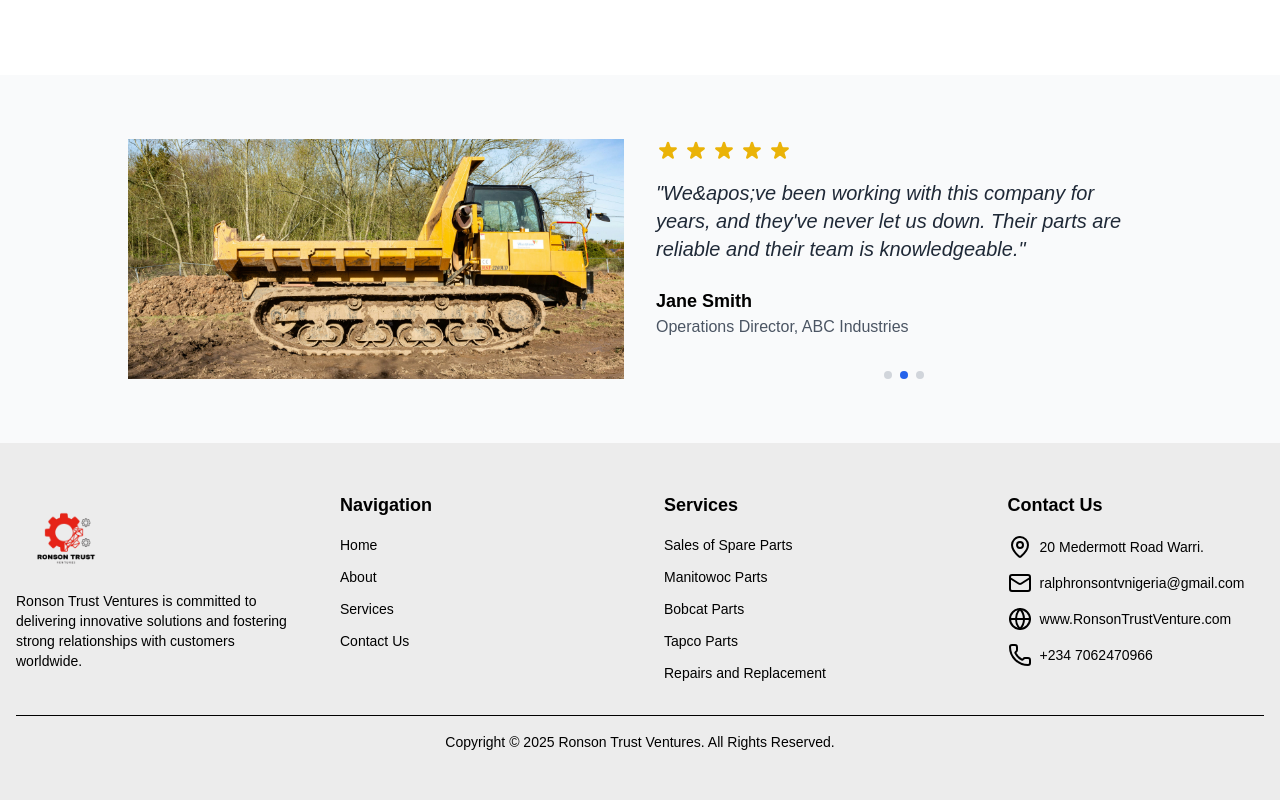
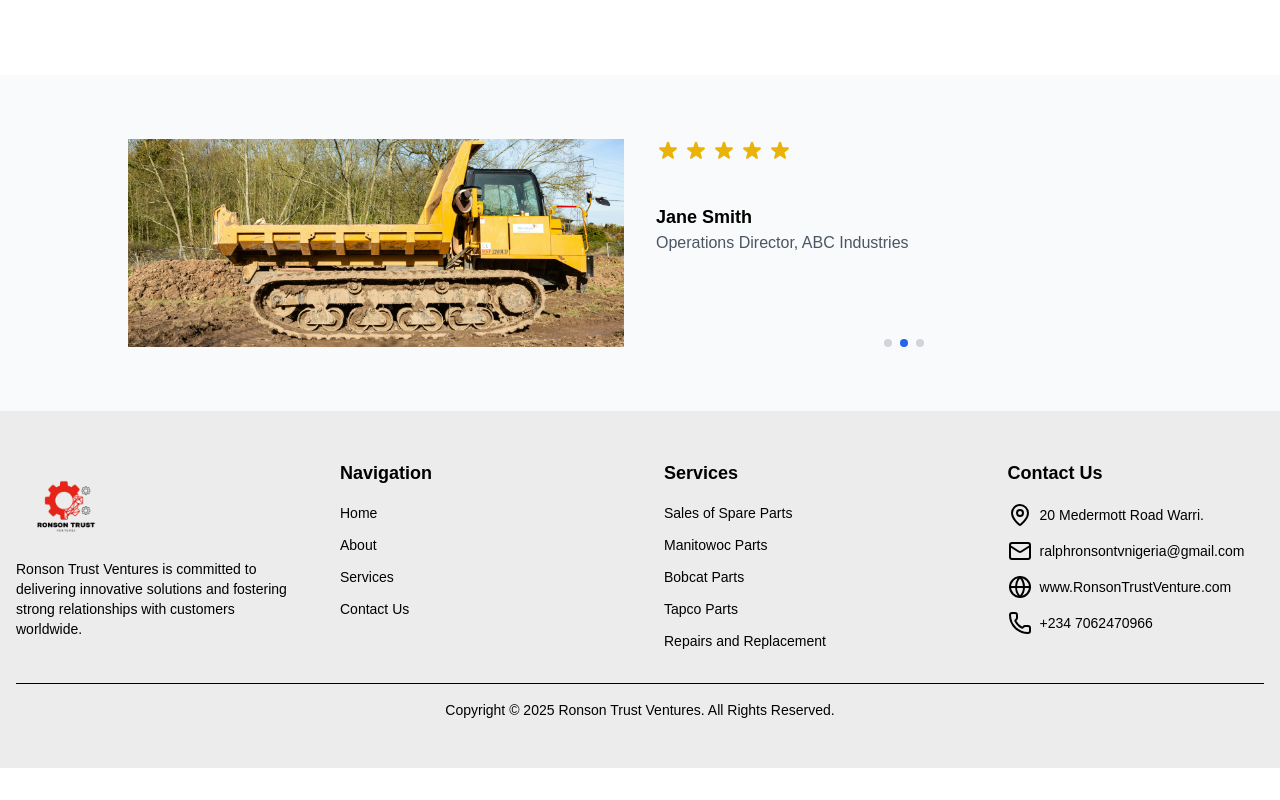
Before and after one commit to Akpcodes636/RonsonTrustVenture, a Next.js app: page / in a window 1280 px wide. Shown: the part 3534-4334 px from the top of the page. After the commit the page ends 4302 px from the top, so only its background shows below. Built offline with nearby package versions, Linux system fonts and the light colour scheme.

Commit message:
fix: replace apostrophe with HTML entity in Service component; comment out quote in Testimonial component

```diff
--- a/app/components/home/Service.tsx
+++ b/app/components/home/Service.tsx
@@ -44,7 +44,7 @@ export default function Service() {
             </div>
             <div className="p-6 text-black">
               <h2 className="text-xl md:text-2xl font-semibold mb-3 text-center">Expert Consultation Tailored to Your Needs</h2>
-              <p className="text-center text-gray-700">Our team offers personalized advice to optimize your machinery's performance.</p>
+              <p className="text-center text-gray-700">Our team offers personalized advice to optimize your machinery&apos;s performance.</p>
             </div>
           </div>
 
--- a/app/components/home/Testimonial.tsx
+++ b/app/components/home/Testimonial.tsx
@@ -73,7 +73,7 @@ export default function Testimonial() {
                 className="text-lg md:text-xl text-gray-800 italic mb-6 transition-opacity duration-500"
                 key={current}
               >
-                "{testimonials[current].quote}"
+                {/* "{testimonials[current].quote}" */}
               </blockquote>
 
               {/* Customer info */}
```
